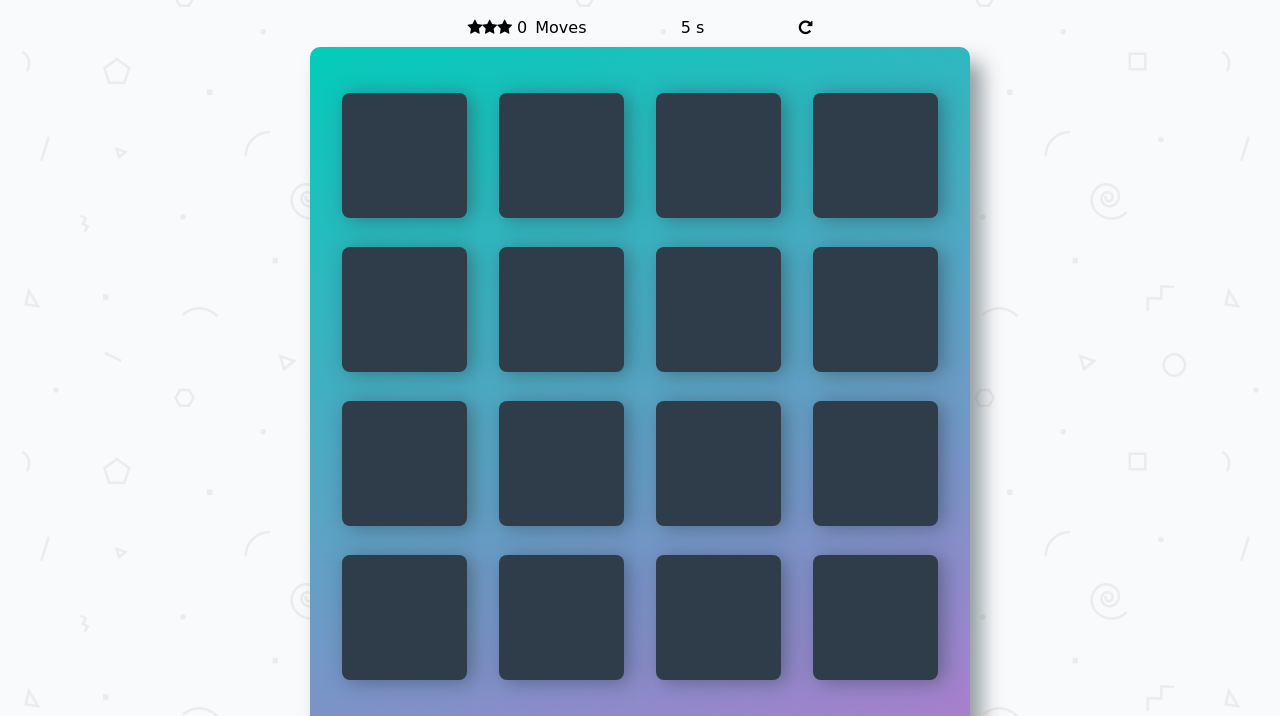
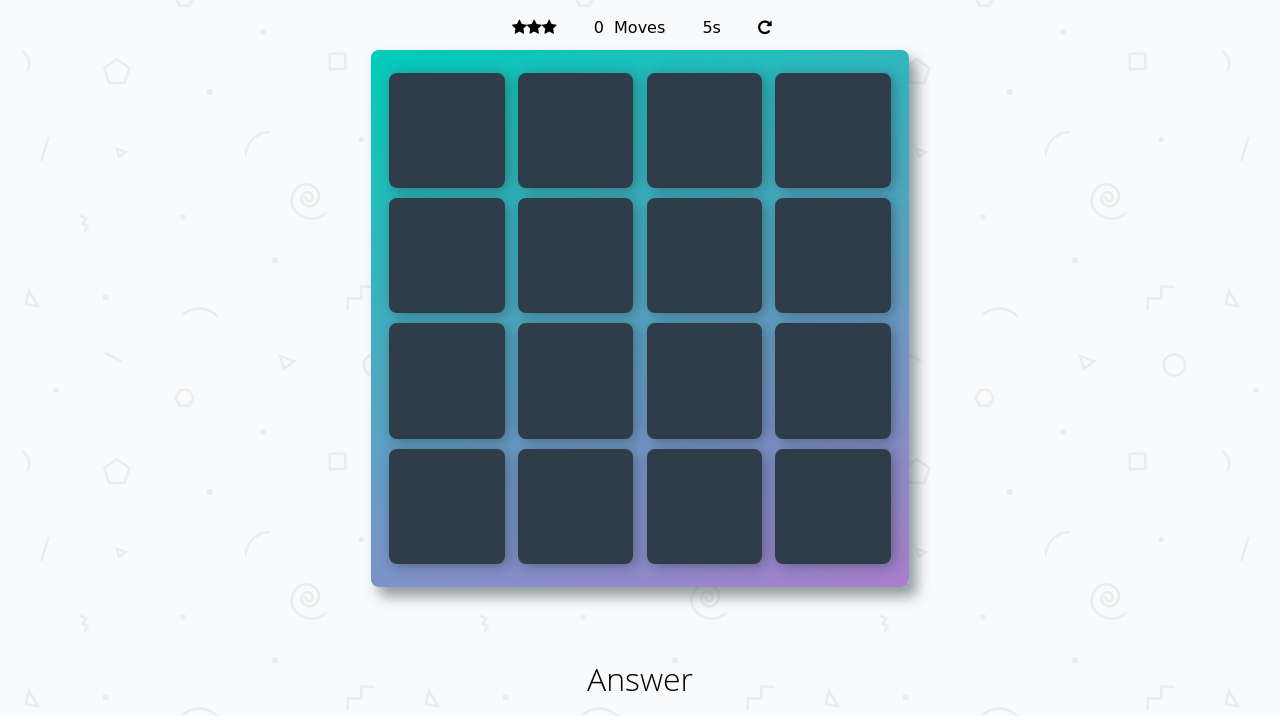
Before and after one commit to miniyk2012/memory-game_zh, a plain HTML site: page index.html in a window 1280 px wide. Shown: the part 68-784 px from the top of the page. Drawn offline with nearby package versions, Linux system fonts and the light colour scheme; a web font is replaced by a local one.

Commit message:
[fix] 星星规则+响应式显示

```diff
--- a/css/app.css
+++ b/css/app.css
@@ -33,27 +33,30 @@ h1 {
     font-weight: 300;
 }
 
+
+
 /*
  * Styles for the deck of cards
  */
 
 .deck {
-    width: 660px;
-    min-height: 680px;
+    width: 42vw;
+    height: 42vw;
+    padding: 1.4vw;
+    border-radius: 0.6vw;
+    box-shadow: 0.6vw 0.75vw 1vw 0 rgba(46, 61, 73, 0.5);
+    margin: 0 0 3em;
     background: linear-gradient(160deg, #02ccba 0%, #aa7ecd 100%);
-    padding: 32px;
-    border-radius: 10px;
-    box-shadow: 12px 15px 20px 0 rgba(46, 61, 73, 0.5);
     display: flex;
     flex-wrap: wrap;
     justify-content: space-between;
     align-items: center;
-    margin: 0 0 3em;
 }
 
+
 .deck .card {
-    height: 125px;
-    width: 125px;
+    height: 23%;
+    width: 23%;
     background: #2e3d49;
     font-size: 0;
     color: #ffffff;
@@ -62,7 +65,7 @@ h1 {
     display: flex;
     justify-content: center;
     align-items: center;
-    box-shadow: 5px 2px 20px 0 rgba(46, 61, 73, 0.5);
+    box-shadow: 0.25vw 2px 1vw 0 rgba(46, 61, 73, 0.5);
 }
 
 .deck .card.open {
@@ -72,48 +75,58 @@ h1 {
 }
 
 .deck .card.show {
-    font-size: 33px;
+    font-size: 2vw;
 }
 
 .deck .card.match {
     cursor: default;
     background: #02ccba;
-    font-size: 33px;
+    font-size: 2vw;
 }
 
 .deck .card.alert {
     cursor: default;
     background: #ff2011;
-    font-size: 33px;
+    font-size: 2vw;
 }
 
 /*
  * Styles for the Score Panel
  */
 
+
 .score-panel {
-    display: flex;
-    width: 345px;
-    margin-bottom: 10px;
+    flex-wrap: wrap-reverse;
+    width: 25vw;
+    margin-bottom: 1vw;
 }
 
 .score-panel .stars {
     margin: 0;
     padding: 0;
     display: inline-block;
-    margin: 0 5px 0 0;
+    margin: 0 0 0 10%;
 }
 
 .score-panel .stars li {
     list-style: none;
-    display: inline-block;
+    display: inline;
+}
+
+.score-panel .move-text {
+    margin: 0 0 0 10%;
+    display: inline-block
 }
 
 .score-panel .restart {
     cursor: pointer;
+    display: inline-block;
+    margin: 0 0 0 10%;
 }
 
 
 .score-panel .clock {
     margin: auto;
+    display: inline-block;
+    margin: 0 0 0 10%;
 }
--- a/index.html
+++ b/index.html
@@ -1,15 +1,18 @@
 <!doctype html>
 <html lang="en">
+
 <head>
     <meta charset="utf-8">
     <title>Matching Game</title>
-    <meta name="description" content="">
+    <meta name="description" content="记忆游戏">
+    <meta name="viewport" content="width=device-width, initial-scale=1.0">
     <link rel="stylesheet prefetch" href="https://maxcdn.bootstrapcdn.com/font-awesome/4.6.1/css/font-awesome.min.css">
     <link rel="stylesheet prefetch" href="https://fonts.googleapis.com/css?family=Coda">
     <link rel="stylesheet" href="css/animate.min.css">
     <script src="https://unpkg.com/sweetalert/dist/sweetalert.min.js"></script>
     <link rel="stylesheet" href="css/app.css">
 </head>
+
 <body>
 
     <div class="container">
@@ -24,8 +27,12 @@
                 <li><i class="fa fa-star"></i></li>
             </ul>
 
-            <span class="moves">0</span>
-            <span>&ensp;Moves</span>
+            <div class='move-text'>
+                <span class="moves">0
+                </span>
+                <span>&nbsp;Moves</span>
+            </div>
+
             <div class="clock">0s</div>
             <div class="restart">
                 <i class="fa fa-repeat"></i>
@@ -85,4 +92,5 @@
         </>
         <script src="js/app.js"></script>
 </body>
+
 </html>
--- a/js/app.js
+++ b/js/app.js
@@ -272,8 +272,6 @@ class Stars {
             starNum = 3;
         } else if (move < 30) {
             starNum = 2;
-        } else if (move < 40) {
-            starNum = 1;
         } else {
             starNum = 0;
         }
@@ -314,7 +312,7 @@ class Clock {
     }
 
     toStr() {
-        return `${this.elapseTime} s`
+        return `${this.elapseTime}s`
     }
 
     resume() {
```
Lines whose indentation alone changed are shown as unchanged.
